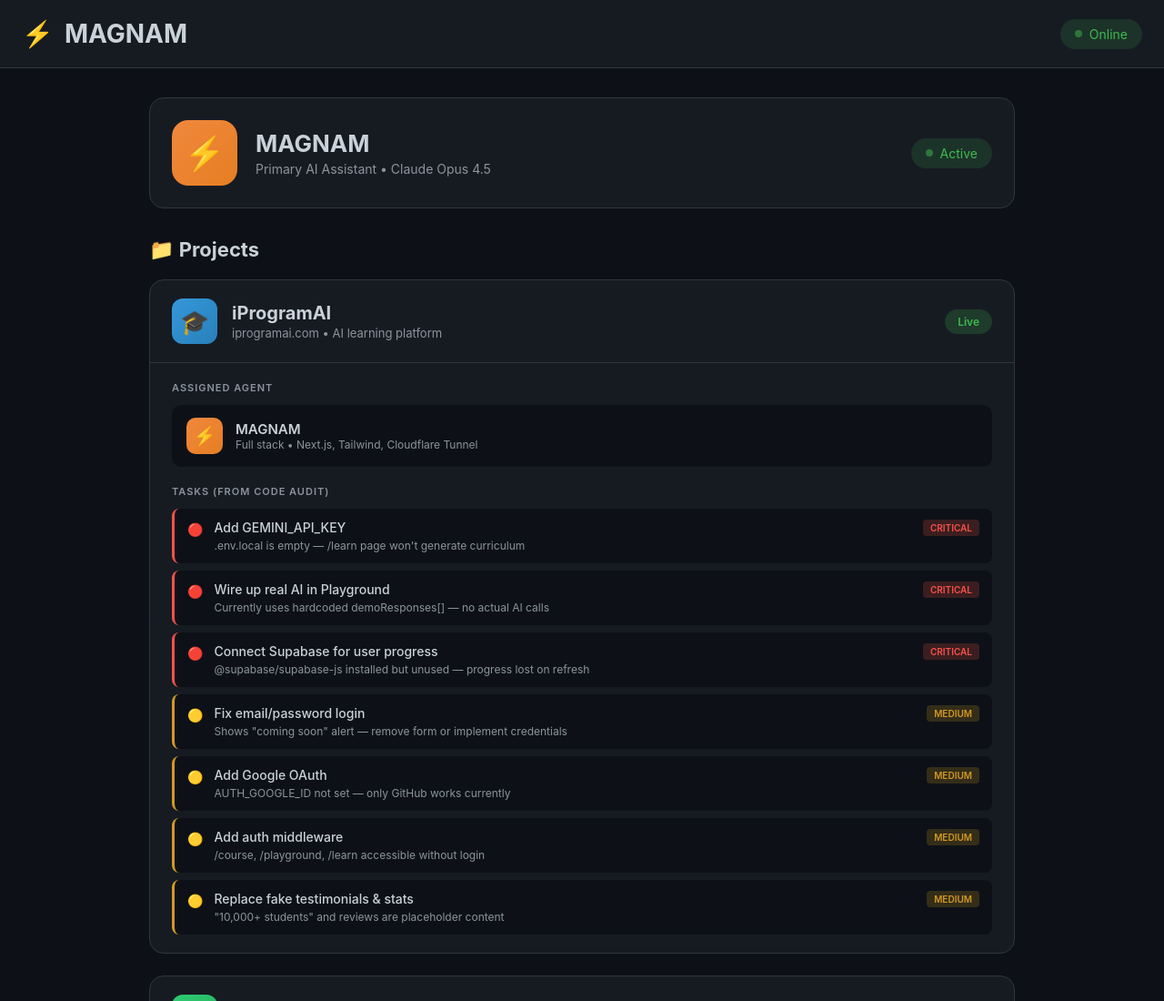
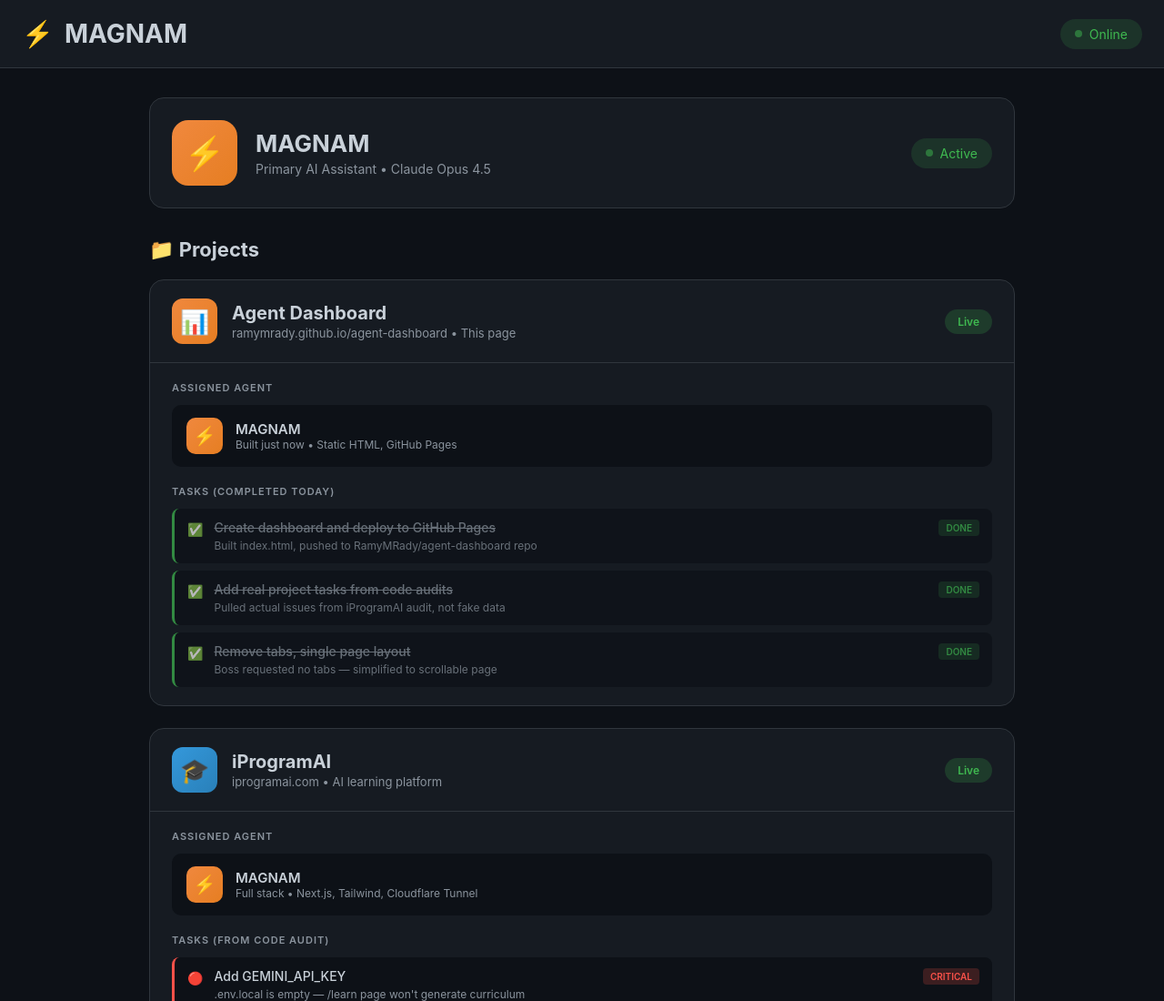
Before and after one commit to RamyMRady/agent-dashboard, a plain HTML site: page index.html in a window 1280 px wide. Shown: the top 1100 px of the page at 91% size. Drawn offline with Linux system fonts and the light colour scheme.

Commit message:
Add Agent Dashboard project - the work I'm doing RIGHT NOW

```diff
--- a/index.html
+++ b/index.html
@@ -341,6 +341,56 @@
         <div class="section">
             <div class="section-title">📁 Projects</div>
 
+            <!-- Agent Dashboard -->
+            <div class="project-card">
+                <div class="project-header">
+                    <div class="project-icon" style="background: linear-gradient(135deg, var(--accent), #e67e22);">📊</div>
+                    <div>
+                        <div class="project-name">Agent Dashboard</div>
+                        <div class="project-desc">ramymrady.github.io/agent-dashboard • This page</div>
+                    </div>
+                    <div class="project-status live">Live</div>
+                </div>
+                <div class="project-body">
+                    <div class="project-label">Assigned Agent</div>
+                    <div class="assigned-agent">
+                        <div class="assigned-agent-avatar">⚡</div>
+                        <div>
+                            <div class="assigned-agent-name">MAGNAM</div>
+                            <div class="assigned-agent-role">Built just now • Static HTML, GitHub Pages</div>
+                        </div>
+                    </div>
+
+                    <div class="project-label">Tasks (completed today)</div>
+                    <div class="task-list">
+                        <div class="task-item done">
+                            <span class="task-icon">✅</span>
+                            <div class="task-content">
+                                <div class="task-title">Create dashboard and deploy to GitHub Pages</div>
+                                <div class="task-detail">Built index.html, pushed to RamyMRady/agent-dashboard repo</div>
+                            </div>
+                            <span class="task-priority done">Done</span>
+                        </div>
+                        <div class="task-item done">
+                            <span class="task-icon">✅</span>
+                            <div class="task-content">
+                                <div class="task-title">Add real project tasks from code audits</div>
+                                <div class="task-detail">Pulled actual issues from iProgramAI audit, not fake data</div>
+                            </div>
+                            <span class="task-priority done">Done</span>
+                        </div>
+                        <div class="task-item done">
+                            <span class="task-icon">✅</span>
+                            <div class="task-content">
+                                <div class="task-title">Remove tabs, single page layout</div>
+                                <div class="task-detail">Boss requested no tabs — simplified to scrollable page</div>
+                            </div>
+                            <span class="task-priority done">Done</span>
+                        </div>
+                    </div>
+                </div>
+            </div>
+
             <!-- iProgramAI -->
             <div class="project-card">
                 <div class="project-header">
```
